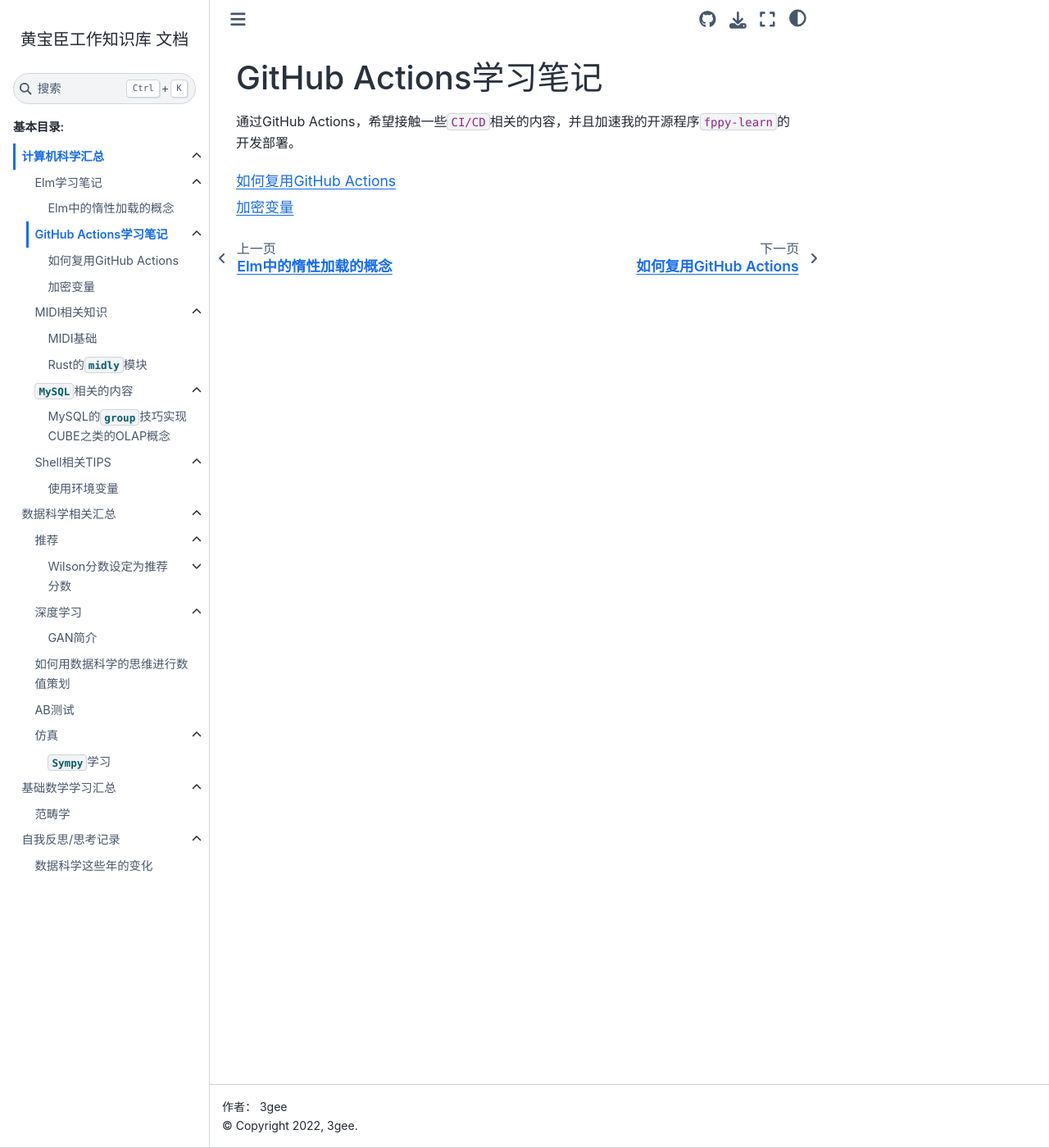
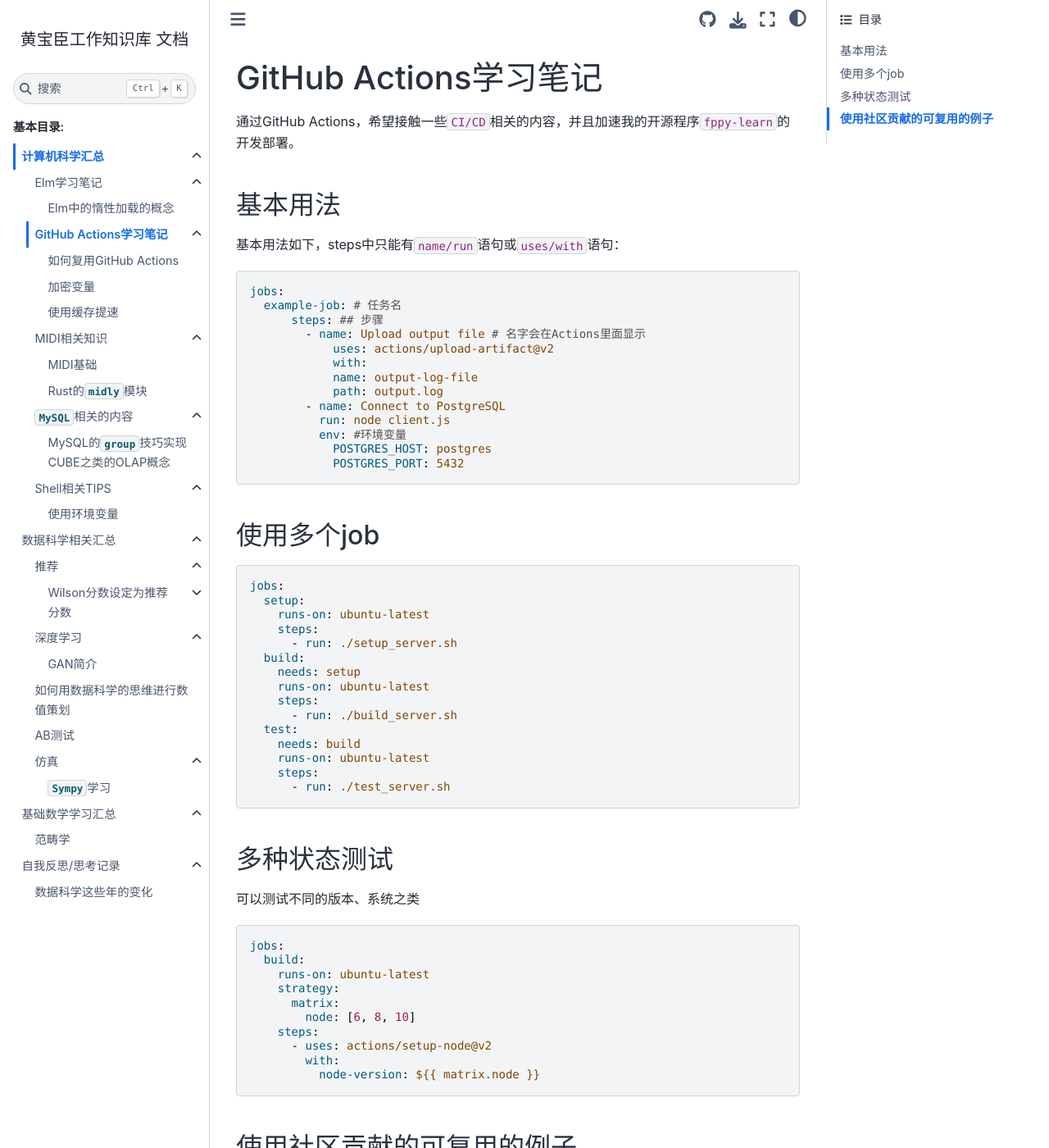
Before and after one commit to threecifanggen/my-work-wiki, a Sphinx documentation site: the page built from home/source/computer_science/github_actions/intro.md, in a window 1280 px wide and 1400 px high. Shown: the whole window at 82% size. Built offline with Sphinx 7.4.7 and the Sphinx Book theme 1.1.4, drawn with Linux system fonts in a browser that asks for light colours; some of the changed text lies outside the part shown.

Commit message:
增加评论

````diff
--- a/home/source/computer_science/github_actions/intro.md
+++ b/home/source/computer_science/github_actions/intro.md
@@ -1,10 +1,72 @@
 # GitHub Actions学习笔记
 
 通过GitHub Actions，希望接触一些`CI/CD`相关的内容，并且加速我的开源程序`fppy-learn`的开发部署。
+
+## 基本用法
+
+基本用法如下，steps中只能有`name/run`语句或`uses/with`语句：
+
+```yaml
+jobs:
+  example-job: # 任务名
+      steps: ## 步骤
+        - name: Upload output file # 名字会在Actions里面显示
+            uses: actions/upload-artifact@v2
+            with:
+            name: output-log-file
+            path: output.log
+        - name: Connect to PostgreSQL
+          run: node client.js
+          env: #环境变量
+            POSTGRES_HOST: postgres
+            POSTGRES_PORT: 5432
+```
+
+## 使用多个job
+
+```yaml
+jobs:
+  setup:
+    runs-on: ubuntu-latest
+    steps:
+      - run: ./setup_server.sh
+  build:
+    needs: setup
+    runs-on: ubuntu-latest
+    steps:
+      - run: ./build_server.sh
+  test:
+    needs: build
+    runs-on: ubuntu-latest
+    steps:
+      - run: ./test_server.sh
+```
+
+## 多种状态测试
+
+可以测试不同的版本、系统之类
+
+```yaml
+jobs:
+  build:
+    runs-on: ubuntu-latest
+    strategy:
+      matrix:
+        node: [6, 8, 10]
+    steps:
+      - uses: actions/setup-node@v2
+        with:
+          node-version: ${{ matrix.node }}
+```
+
+## 使用社区贡献的可复用的例子
+
+可以在专门的[GitHub Actions](https://github.com/marketplace?type=actions)市场找到一些社区贡献的Actions代码，使用`uses/with`语句即可。
 
 :::{toctree}
 :maxdepth: 1
 
 reuses
 secrets
+cache
 :::
--- a/home/source/conf.py
+++ b/home/source/conf.py
@@ -13,6 +13,10 @@
 # import os
 import sys
 # sys.path.insert(0, os.path.abspath('.'))
+
+import sphinx.application
+import sphinx.errors
+sphinx.application.ExtensionError = sphinx.errors.ExtensionError
 
 
 # -- Project information -----------------------------------------------------
@@ -32,6 +36,8 @@
     'nbsphinx',
     "sphinx.ext.graphviz",
     'sphinxcontrib.kroki',
+    'sphinxcontrib.googleanalytics',
+    "sphinx_comments",
 ]
 
 # Add any paths that contain templates here, relative to this directory.
@@ -92,3 +98,16 @@
 
 if sys.platform == 'win32':
     graphviz_dot_args = ['-Gfontname=Simsun', '-Efontname=Simsun', '-Nfontname=Simsun']
+
+googleanalytics_id = "UA-56025474-2"
+
+# 评论配置
+comments_config = {
+   "hypothesis": True,
+   "utterances": {
+      "repo": "threecifanggen/my-work-wiki",
+      "issue-term": "pathname",
+      "crossorigin": "anonymous",
+      "theme": "github-light"
+   }
+}
--- a/pyproject.toml
+++ b/pyproject.toml
@@ -12,6 +12,8 @@
 sphinx-book-theme = "^0.1.7"
 nbsphinx = "^0.8.8"
 sphinxcontrib-kroki = "^1.3.0"
+sphinxcontrib-googleanalytics = "^0.1"
+sphinx-comments = "0.3.0"
 
 [tool.poetry.dev-dependencies]
 
````
Also changed, not shown: home/source/computer_science/github_actions/cache.md (added, +58 -0 lines).
